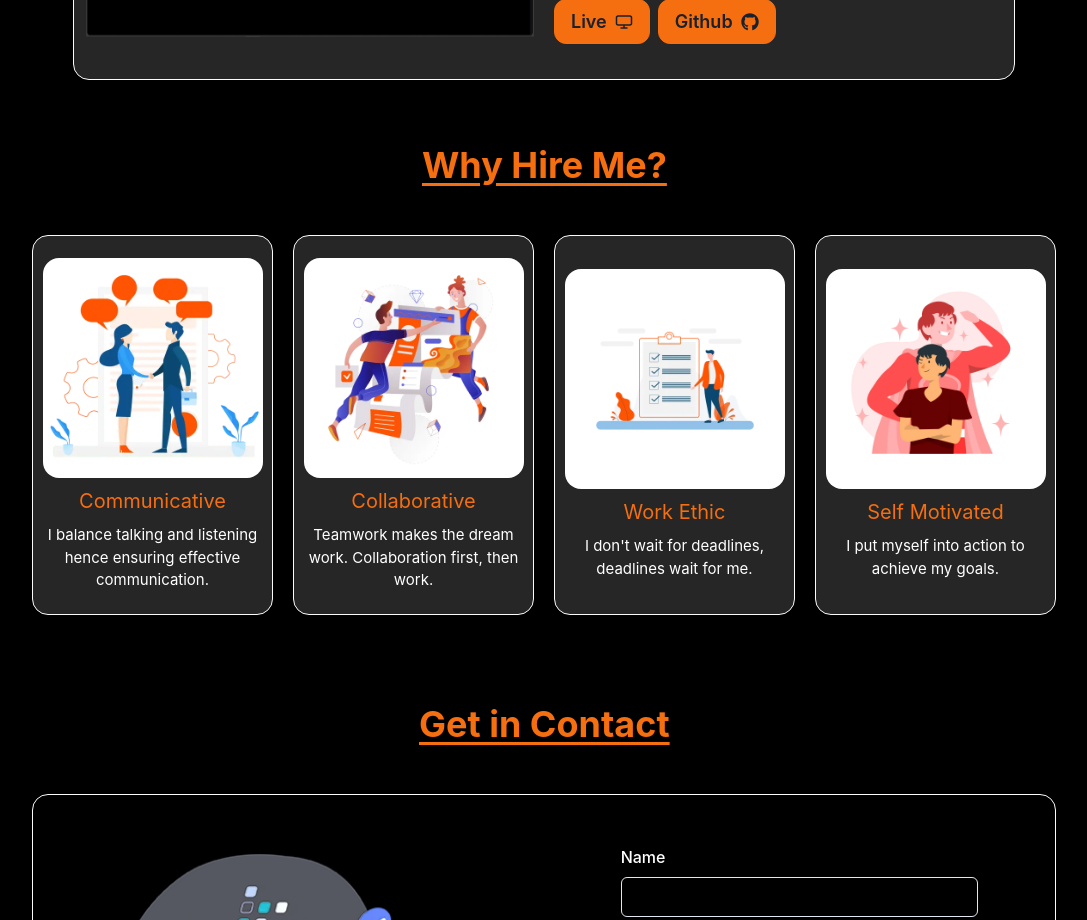
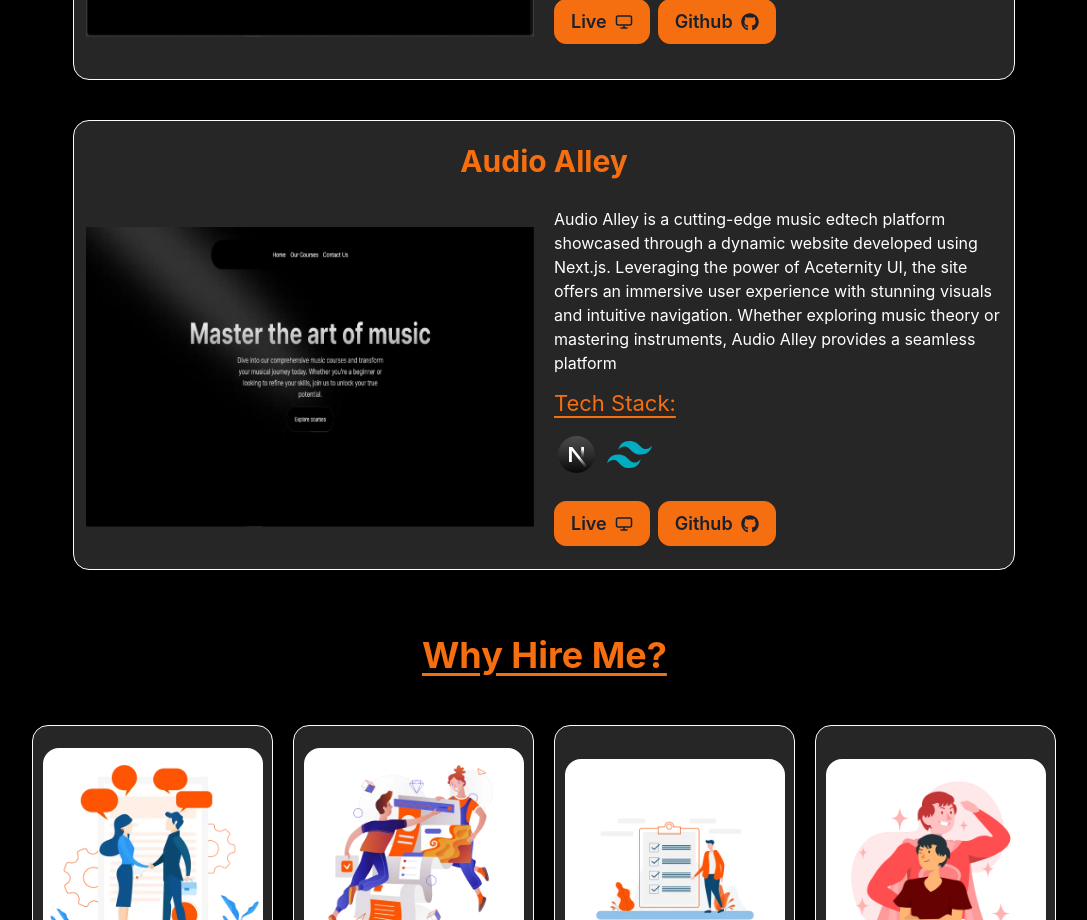
Before and after one commit to Harshit-3905/New_Portfolio_Website, a React (Vite) app: page / in a window 1280 px wide. Shown: the part 3500-4420 px from the top of the page, without its empty margins (96-1183 px from the left). Built offline with nearby package versions, Linux system fonts and the light colour scheme.

Commit message:
Add Audio Alley project card to Frontend.jsx

```diff
--- a/src/components/Project/Frontend.jsx
+++ b/src/components/Project/Frontend.jsx
@@ -2,11 +2,13 @@
 import ProjectCard from "../miscellaneous/ProjectCard";
 import BinaryBlogspic from "../../assets/Projects/BinaryBlogs.webp";
 import PortfolioWebsitepic from "../../assets/Projects/PortfolioWebsite.webp";
+import AudioAlleyPic from "../../assets/Projects/AudioAlley.webp";
 import {
   ReactIcon,
   TailwindIcon,
   AppwriteIcon,
   ChakraIcon,
+  NextJsIcon,
 } from "../miscellaneous/Icons";
 
 const Frontend = () => {
@@ -28,6 +30,14 @@
         liveLink="https://harshitjoshi.netlify.app/"
         githubLink="https://github.com/Harshit-3905/Portfolio_Website"
       />
+      <ProjectCard
+        name="Audio Alley"
+        image={AudioAlleyPic}
+        description="Audio Alley is a cutting-edge music edtech platform showcased through a dynamic website developed using Next.js. Leveraging the power of Aceternity UI, the site offers an immersive user experience with stunning visuals and intuitive navigation. Whether exploring music theory or mastering instruments, Audio Alley provides a seamless platform"
+        techStack={[NextJsIcon, TailwindIcon]}
+        liveLink="https://audioalley.vercel.app/"
+        githubLink="https://github.com/Harshit-3905/AudioAlley"
+      />
     </VStack>
   );
 };
```
Also changed, not shown: src/assets/Projects/AudioAlley.webp (added).
